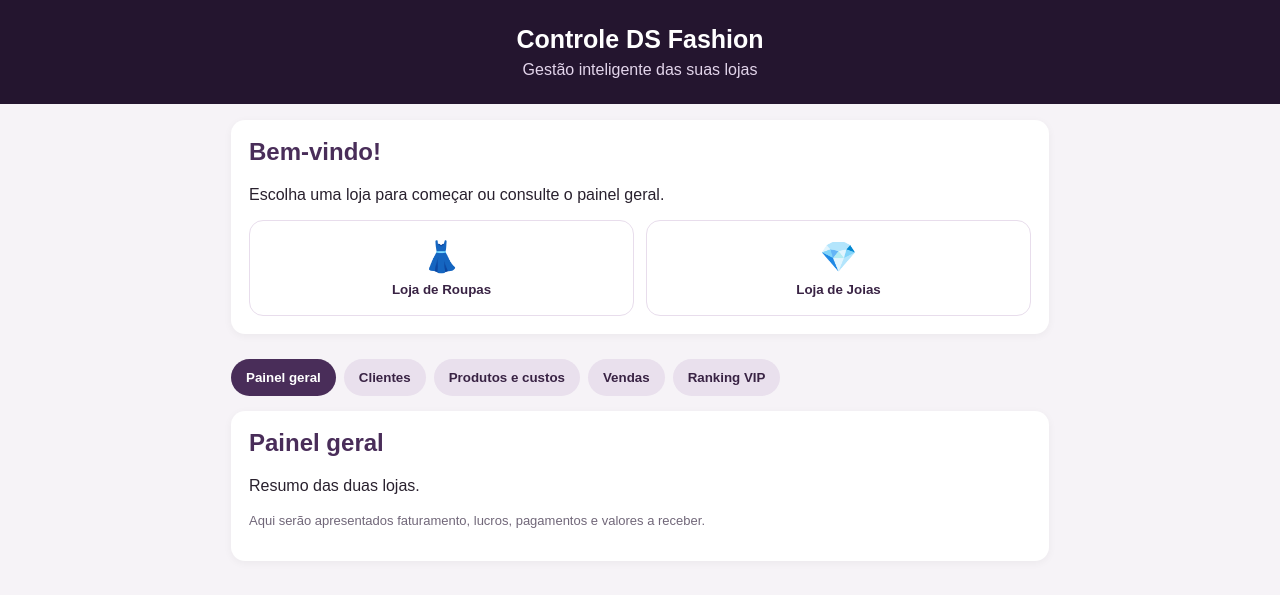
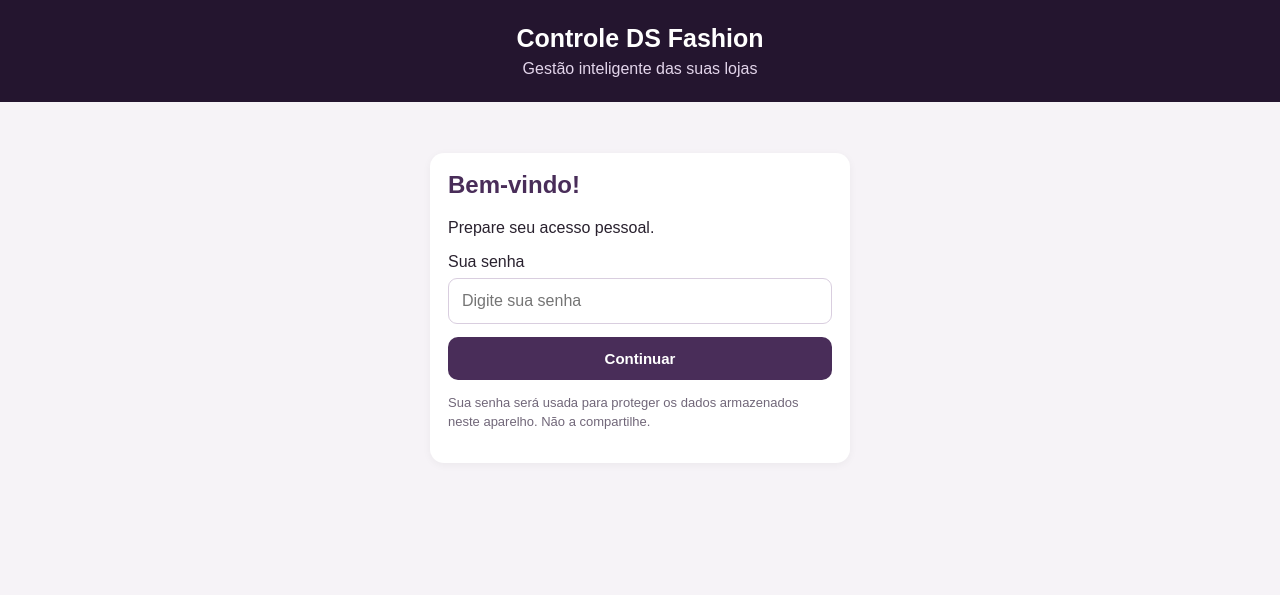
Before and after one commit to tj7htn257y-ui/controle-ds-fashion, a plain HTML site: page Índex.html in a window 1280 px wide. Drawn offline with Linux system fonts and the light colour scheme.

Commit message:
Update Índex.html

```diff
--- a/Índex.html
+++ b/Índex.html
@@ -6,98 +6,36 @@
 <meta name="viewport" content="width=device-width, initial-scale=1, viewport-fit=cover">
 <meta name="theme-color" content="#24152f">
 <meta name="apple-mobile-web-app-capable" content="yes">
-  <meta name="apple-mobile-web-app-status-bar-style" content="default">
 <meta name="apple-mobile-web-app-title" content="DS Fashion">
-
 <title>Controle DS Fashion</title>
-
 <link rel="manifest" href="./manifest.json">
 
 <style>
-    * { box-sizing: border-box; }
-
-    body {
-      margin: 0;
-      font-family: Arial, sans-serif;
-      background: #f6f3f7;
-      color: #29212e;
-    }
-
-    header {
-      background: #24152f;
-      color: white;
-      padding: 25px 18px;
-      text-align: center;
-    }
-
-    header h1 { margin: 0 0 7px; font-size: 25px; }
-    header p { margin: 0; color: #e3d5eb; }
-
-    main {
-      padding: 16px;
-      max-width: 850px;
-      margin: auto;
-    }
-
-    .painel {
-      background: white;
-      padding: 18px;
-      border-radius: 14px;
-      margin-bottom: 15px;
-      box-shadow: 0 2px 9px #0000000c;
-    }
-
-    .painel h2 { margin-top: 0; color: #492d59; }
-
-    .lojas {
-      display: grid;
-      grid-template-columns: 1fr 1fr;
-      gap: 12px;
-    }
-
-    .loja {
-      background: white;
-      border: 1px solid #e8ddec;
-      border-radius: 14px;
-      padding: 18px 10px;
-      text-align: center;
-      cursor: pointer;
-      color: #392344;
-    }
-
-    .loja strong { display: block; margin-top: 8px; }
-    .loja span { font-size: 30px; }
-
-    nav {
-      display: flex;
-      overflow-x: auto;
-      gap: 8px;
-      padding: 10px 0 15px;
-    }
-
-    nav button {
-      border: 0;
-      border-radius: 20px;
-      padding: 11px 15px;
-      white-space: nowrap;
-      background: #e9e0ed;
-      color: #392344;
-      font-weight: bold;
-    }
-
-    nav button.ativo {
-      background: #492d59;
-      color: white;
-    }
-
-    .secao { display: none; }
-    .secao.ativa { display: block; }
-
-    .aviso {
-      color: #716779;
-      font-size: 13px;
-      line-height: 1.5;
-    }
+*{box-sizing:border-box}
+body{margin:0;font-family:Arial,sans-serif;background:#f6f3f7;color:#29212e}
+header{background:#24152f;color:white;padding:24px 16px;text-align:center}
+header h1{margin:0 0 7px;font-size:25px}
+header p{margin:0;color:#e3d5eb}
+main{max-width:850px;margin:auto;padding:16px}
+.card{background:white;padding:18px;border-radius:14px;margin-bottom:15px;box-shadow:0 2px 9px #0000000c}
+h2{color:#492d59;margin-top:0}
+input,select,textarea{width:100%;padding:13px;border:1px solid #d9cedf;border-radius:9px;font-size:16px;margin:7px 0 13px;background:white}
+button{border:0;border-radius:10px;padding:13px 16px;background:#492d59;color:white;font-weight:bold;font-size:15px;cursor:pointer}
+button.secundario{background:#e9e0ed;color:#392344}
+button:disabled{opacity:.5}
+.acesso{max-width:420px;margin:35px auto}
+.acesso button{width:100%}
+.oculto{display:none!important}
+.lojas{display:grid;grid-template-columns:1fr 1fr;gap:12px}
+.loja{background:#fff;border:1px solid #e8ddec;color:#392344;padding:20px 8px}
+.loja span{display:block;font-size:30px;margin-bottom:8px}
+nav{display:flex;overflow-x:auto;gap:8px;padding:10px 0 15px}
+nav button{white-space:nowrap;background:#e9e0ed;color:#392344}
+nav button.ativo{background:#492d59;color:white}
+.secao{display:none}
+.secao.ativa{display:block}
+.aviso{font-size:13px;color:#716779;line-height:1.5}
+#mensagem{font-size:14px;color:#9b2638;margin:10px 0}
 </style>
 </head>
 
@@ -110,19 +48,34 @@
 
 <main>
 
-    <section class="painel">
+<section id="telaAcesso" class="card acesso">
+<h2 id="tituloAcesso">Bem-vindo!</h2>
+<p id="descricaoAcesso">Prepare seu acesso pessoal.</p>
+
+<label for="senha">Sua senha</label>
+<input id="senha" type="password" autocomplete="new-password" placeholder="Digite sua senha">
+
+<div id="campoConfirmacao" class="oculto">
+<label for="confirmacao">Confirme sua senha</label>
+<input id="confirmacao" type="password" autocomplete="new-password" placeholder="Digite novamente">
+</div>
+
+<button id="botaoAcesso" type="button">Continuar</button>
+<p id="mensagem"></p>
+<p class="aviso">Sua senha será usada para proteger os dados armazenados neste aparelho. Não a compartilhe.</p>
+</section>
+
+<div id="aplicativo" class="oculto">
+
+<section class="card">
 <h2>Bem-vindo!</h2>
-      <p>Escolha uma loja para começar ou consulte o painel geral.</p>
-
+<p>Escolha uma loja ou consulte os resultados gerais.</p>
 <div class="lojas">
 <button class="loja" onclick="selecionarLoja('roupas')">
-          <span>👗</span>
-          <strong>Loja de Roupas</strong>
+<span>👗</span>Loja de Roupas
 </button>
-
 <button class="loja" onclick="selecionarLoja('joias')">
-          <span>💎</span>
-          <strong>Loja de Joias</strong>
+<span>💎</span>Loja de Joias
 </button>
 </div>
 </section>
@@ -130,49 +83,52 @@
 <nav>
 <button class="ativo" onclick="abrirSecao('geral',this)">Painel geral</button>
 <button onclick="abrirSecao('clientes',this)">Clientes</button>
-      <button onclick="abrirSecao('produtos',this)">Produtos e custos</button>
+<button onclick="abrirSecao('produtos',this)">Produtos</button>
 <button onclick="abrirSecao('vendas',this)">Vendas</button>
 <button onclick="abrirSecao('ranking',this)">Ranking VIP</button>
 </nav>
 
-    <section id="geral" class="painel secao ativa">
+<section id="geral" class="card secao ativa">
 <h2>Painel geral</h2>
 <p>Resumo das duas lojas.</p>
-      <p class="aviso">Aqui serão apresentados faturamento, lucros, pagamentos e valores a receber.</p>
+<p class="aviso">Faturamento, lucro, valores recebidos e valores a receber serão apresentados aqui.</p>
 </section>
 
-    <section id="clientes" class="painel secao">
+<section id="clientes" class="card secao">
 <h2>Clientes</h2>
-      <p>Cadastro, pesquisa, compras e valores devidos.</p>
+<p>Cadastro e pesquisa de clientes, histórico de compras e valores devidos.</p>
 </section>
 
-    <section id="produtos" class="painel secao">
+<section id="produtos" class="card secao">
 <h2>Produtos e custos</h2>
-      <p>Cadastro de roupas e joias, custos de aquisição e margem de lucro.</p>
+<p>Cadastro de roupas e joias, custo de aquisição e margem de lucro.</p>
 </section>
 
-    <section id="vendas" class="painel secao">
-      <h2>Vendas</h2>
-      <p>Preços, taxas de cartão, formas de pagamento e parcelamentos.</p>
+<section id="vendas" class="card secao">
+<h2>Vendas e pagamentos</h2>
+<p>Vendas, taxas de cartão, pagamentos e parcelamentos.</p>
 </section>
 
-    <section id="ranking" class="painel secao">
+<section id="ranking" class="card secao">
 <h2>Clientes VIP</h2>
-      <p>Ranking anual por loja e consolidado para identificar quem mais comprou.</p>
+<p>Ranking anual por loja e consolidado.</p>
 </section>
 
+<section class="card">
+<button class="secundario" onclick="bloquearAplicativo()">Bloquear aplicativo</button>
+<p class="aviso">Lembre-se de fazer backups periódicos dos seus dados.</p>
+</section>
+
+</div>
 </main>
 
 <script src="./app.js"></script>
-
 <script>
-    if ('serviceWorker' in navigator) {
-      window.addEventListener('load', () => {
-        navigator.serviceWorker.register('./sw.js')
-          .catch(error => console.error('Erro ao registrar aplicativo:', error));
+if('serviceWorker' in navigator){
+ window.addEventListener('load',()=>{
+  navigator.serviceWorker.register('./sw.js').catch(console.error);
  });
 }
 </script>
-
 </body>
 </html>
```
Lines whose indentation alone changed are shown as unchanged.
